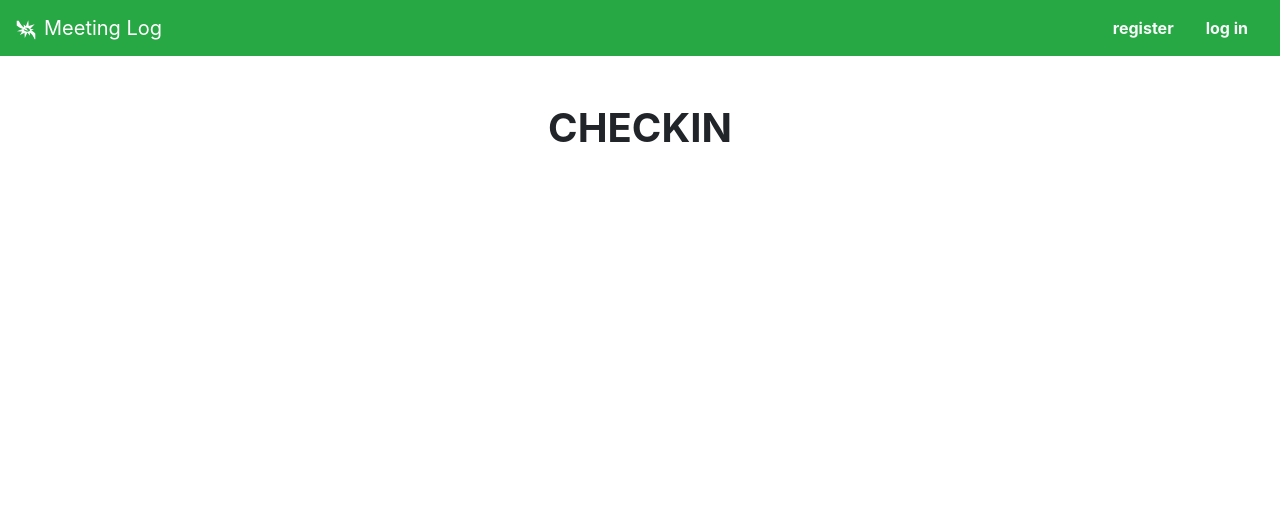
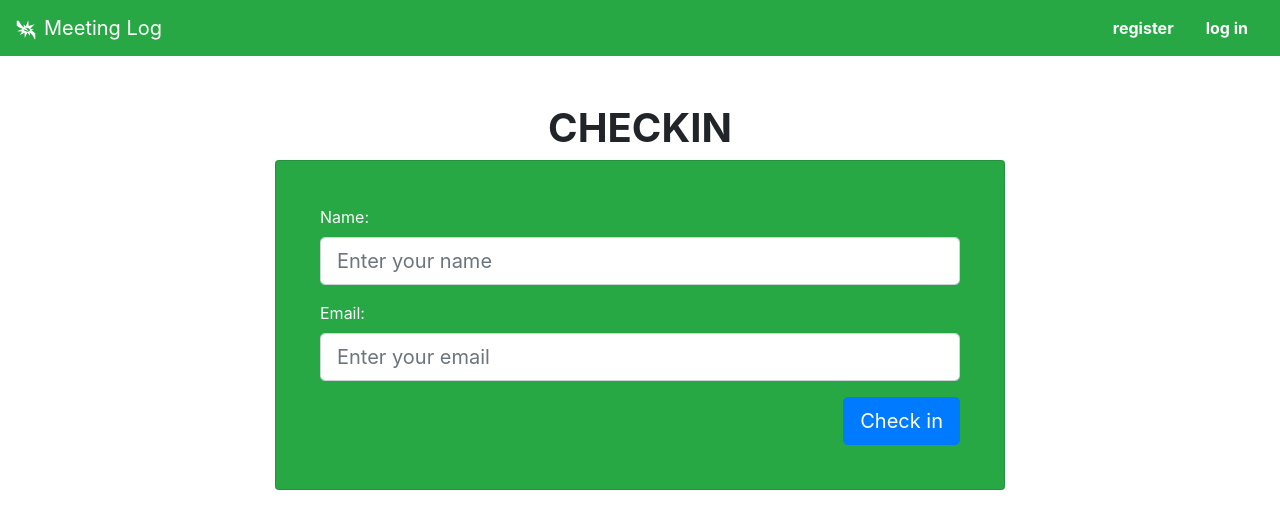
Before and after one commit to krystek77/Meeting-logs, a React (Create React App) app: page /checkin/1/1 in a window 1280 px wide. Shown: the top 528 px of the page. Built offline with nearby package versions, Linux system fonts and the light colour scheme; no server answers.

Commit message:
add attendees of meeting

```diff
--- a/src/App.js
+++ b/src/App.js
@@ -7,6 +7,7 @@ import Login from "./Login";
 import Meetings from "./Meetings";
 import Home from "./Home";
 import Checkin from "./Checkin";
+import Attendees from "./Attendees";
 import "./App.css";
 import firebase from "./Firebase";
 
@@ -16,10 +17,15 @@ function App(props) {
     displayName: null,
     email: null,
   });
-  const [meetings, setMeetings] = useState([]);
+  const [meetings, setMeetings] = useState({
+    meetingsList: null,
+    countMeetings: 0,
+  });
 
   useEffect(() => {
     console.log("[App.js]-mounted");
+    let meetingsRef = null;
+    let unsubscribMeetings = null;
     const unsubscribeUser = firebase.auth().onAuthStateChanged((FBUser) => {
       if (FBUser) {
         setUser({
@@ -27,13 +33,35 @@ function App(props) {
           displayName: FBUser.displayName,
           email: FBUser.email,
         });
+        meetingsRef = firebase.database().ref(`meetings/${FBUser.uid}`);
+        unsubscribMeetings = meetingsRef.on("value", (snapshot) => {
+          const meetings = snapshot.val();
+          const meetingsList = [];
+          for (let key in meetings) {
+            meetingsList.push({
+              meetingID: key,
+              ...meetings[key],
+              added: new Date().toISOString(),
+            });
+          }
+          setMeetings({
+            meetingsList: meetingsList,
+            countMeetings: meetingsList.length,
+          });
+        });
       } else {
-        console.log("User is logged out");
+        setUser({
+          userID: null,
+          displayName: null,
+          email: null,
+        });
       }
     });
+
     return () => {
       console.log("[App.js]-unmounted");
       unsubscribeUser();
+      meetingsRef.off("value", unsubscribMeetings);
     };
   }, []);
 
@@ -74,17 +102,6 @@ function App(props) {
     ref.push({ ...meeting, added: new Date().toISOString() });
   };
 
-  const setFilteredMeetings = (meetings) => {
-    console.log("SET FILTERED MEETINGS", meetings);
-    setMeetings(meetings);
-  };
-
-  const deleteMeeting = (meetingID) => {
-    console.log("DELETING MEETING", meetingID);
-    const ref = firebase.database().ref(`meetings/${user.userID}/${meetingID}`);
-    ref.remove().then(() => console.log("Removed succesfully"));
-  };
-
   let routes = (
     <Switch>
       <Route
@@ -99,20 +116,22 @@ function App(props) {
         render={(props) => (
           <Meetings
             {...props}
-            meetings={meetings}
+            meetings={meetings.meetingsList}
             addMeeting={addMeeting}
-            setFilteredMeetings={setFilteredMeetings}
-            deleteMeeting={deleteMeeting}
             userID={user.userID}
           />
         )}
       />
-      <Route path="/checkin" render={(props) => <Checkin {...props} />} />
+      <Route
+        path="/checkin/:userID/:meetingID"
+        render={(props) => <Checkin {...props} userID={user.userID} />}
+      />
       <Route
         path="/"
         exact
         render={(props) => <Home {...props} userID={user.userID} />}
       />
+      <Route path="/attendees" render={(props) => <Attendees {...props} />} />
     </Switch>
   );
 
--- /dev/null
+++ b/src/Attendees.js
@@ -0,0 +1,15 @@
+import React from "react";
+
+export default function Attendees(props) {
+  return (
+    <div className="container">
+      <div className="row">
+        <div className="col">
+          <h1 className="text-center text-uppercase font-weight-bold">
+            Attendees List
+          </h1>
+        </div>
+      </div>
+    </div>
+  );
+}
--- a/src/Checkin.js
+++ b/src/Checkin.js
@@ -1,6 +1,71 @@
-import React from "react";
+import React, { useState } from "react";
+import firebase from "./Firebase";
+import Error from "./Error";
 
-export default function Checkin() {
+export default React.memo(function Checkin(props) {
+  const [input, setInput] = useState({
+    email: "",
+    name: "",
+  });
+
+  const [error, setError] = useState({
+    email: "",
+    name: "",
+  });
+
+  const handleInput = (event) => {
+    const name = event.target.name;
+    const value = event.target.value;
+
+    switch (name) {
+      case "name":
+        const regExpUserName = /^([A-Z]+[A-Za-z]*)$/;
+        if (value.trim() === "") {
+          setError({ ...error, [name]: "The field can not be empty" });
+        } else if (!regExpUserName.test(value)) {
+          setError({
+            ...error,
+            [name]:
+              "User name should start with a uppercase letter and not contain a number",
+          });
+        } else {
+          setError({ ...error, [name]: "" });
+        }
+
+        break;
+      case "email":
+        const regExpEmail = /^[a-zA-Z0-9.!#$%&'*+/=?^_`{|}~-]+@[a-zA-Z0-9](?:[a-zA-Z0-9-]{0,61}[a-zA-Z0-9])?(?:\.[a-zA-Z0-9](?:[a-zA-Z0-9-]{0,61}[a-zA-Z0-9])?)*$/;
+        if (!regExpEmail.test(value)) {
+          setError({ ...error, [name]: "This not valid email" });
+        } else {
+          setError({ ...error, [name]: "" });
+        }
+        break;
+      default:
+        setError({ ...error });
+    }
+
+    setInput({ ...input, [name]: value });
+  };
+
+  const handleSubmit = (event) => {
+    console.log("SUBMIT CHECK", props.meetingID);
+    event.preventDefault();
+    const attendeeData = {
+      attendeeEmail: input.email,
+      attendeeName: input.name,
+    };
+    const ref = firebase
+      .database()
+      .ref(
+        `meetings/${props.match.params.userID}/${props.match.params.meetingID}/attendees`
+      );
+    ref.push(attendeeData);
+    props.history.push(
+      `/attendees/${props.match.params.userID}/${props.match.params.meetingID}`
+    );
+  };
+
   return (
     <div className="container">
       <div className="row">
@@ -10,6 +75,53 @@ export default function Checkin() {
           </h1>
         </div>
       </div>
+
+      <div className="row justify-content-center">
+        <div className="col-lg-8">
+          <div className="card bg-success">
+            <div className="card-body">
+              <form className="p-4" onSubmit={handleSubmit}>
+                <div className="form-group">
+                  <label htmlFor="name" className="text-light">
+                    Name:
+                  </label>
+                  <input
+                    className="form-control form-control-lg"
+                    type="text"
+                    id="name"
+                    placeholder="Enter your name"
+                    name="name"
+                    value={input.name}
+                    onChange={handleInput}
+                  />
+                  {error.name !== "" ? <Error message={error.name} /> : null}
+                </div>
+                <div className="form-group">
+                  <label htmlFor="email" className="text-light">
+                    Email:
+                  </label>
+                  <input
+                    className="form-control form-control-lg"
+                    type="email"
+                    id="email"
+                    placeholder="Enter your email"
+                    name="email"
+                    value={input.email}
+                    onChange={handleInput}
+                  />
+                  {error.email !== "" ? <Error message={error.email} /> : null}
+                </div>
+                <button
+                  type="submit"
+                  className="btn btn-primary btn-lg d-block ml-auto"
+                >
+                  Check in
+                </button>
+              </form>
+            </div>
+          </div>
+        </div>
+      </div>
     </div>
   );
-}
+});
--- a/src/Meeting.js
+++ b/src/Meeting.js
@@ -1,6 +1,7 @@
 import React from "react";
 import { AiTwotoneDelete } from "react-icons/ai";
 import { FaUserCheck } from "react-icons/fa";
+import { AiOutlineUnorderedList } from "react-icons/ai";
 import { Link } from "react-router-dom";
 
 export default function Meeting(props) {
@@ -16,12 +17,25 @@ export default function Meeting(props) {
           <button
             type="button"
             className="btn btn-outline-danger"
+            title="delete meeting"
             onClick={props.deleteMeeting}
           >
             <AiTwotoneDelete />
           </button>
-          <Link to="/checkin" className="btn btn-outline-success">
+          <Link
+            to={`checkin/${props.userID}/${props.meeting.meetingID}`}
+            title="check in to meeting"
+            className="btn btn-outline-success"
+          >
             <FaUserCheck />
+          </Link>
+          <Link
+            to="/attendees"
+            className="btn btn-outline-success"
+            title="check out attebdees list"
+            onClick={() => console.log("to attendees list")}
+          >
+            <AiOutlineUnorderedList />
           </Link>
         </div>
       </div>
--- a/src/Meetings.js
+++ b/src/Meetings.js
@@ -16,23 +16,6 @@ export default function Meetings(props) {
     const meetingName = event.target.value;
     setMeeting({ name: meetingName, description: "" });
   };
-
-  useEffect(() => {
-    console.log("GET meetings by userID");
-    const ref = firebase.database().ref(`meetings/${props.userID}`);
-
-    const listen = ref.on("value", (snapshot) => {
-      const retivedMeetings = snapshot.val();
-      const formattedMeetings = [];
-      for (let key in retivedMeetings) {
-        formattedMeetings.push({ id: key, ...retivedMeetings[key] });
-      }
-      props.setFilteredMeetings(formattedMeetings);
-    });
-    return () => {
-      ref.off("value", listen);
-    };
-  }, [props.userID]);
 
   return (
     <div className="container">
@@ -67,10 +50,7 @@ export default function Meetings(props) {
           </div>
         </div>
       </div>
-      <MeetingsList
-        meetings={props.meetings}
-        deleteMeeting={props.deleteMeeting}
-      />
+      <MeetingsList meetings={props.meetings} userID={props.userID} />
     </div>
   );
 }
--- a/src/MeetingsList.js
+++ b/src/MeetingsList.js
@@ -1,8 +1,16 @@
 import React from "react";
 import Meeting from "./Meeting";
+import firebase from "./Firebase";
 
 export default React.memo(function MeetingsList(props) {
-  console.log("MeetingsList", props.meetings);
+  const deleteMeeting = (meetingID) => {
+    console.log("Delete meeting", meetingID);
+    const ref = firebase
+      .database()
+      .ref(`meetings/${props.userID}/${meetingID}`);
+    ref.remove().then(() => console.log("Removed succesfully"));
+  };
+
   return (
     <React.Fragment>
       {props.meetings && props.meetings.length ? (
@@ -11,9 +19,10 @@ export default React.memo(function MeetingsList(props) {
             {props.meetings.map((meeting) => {
               return (
                 <Meeting
-                  key={meeting.id}
+                  key={meeting.meetingID}
                   meeting={meeting}
-                  deleteMeeting={() => props.deleteMeeting(meeting.id)}
+                  userID={props.userID}
+                  deleteMeeting={() => deleteMeeting(meeting.meetingID)}
                 />
               );
             })}
```
